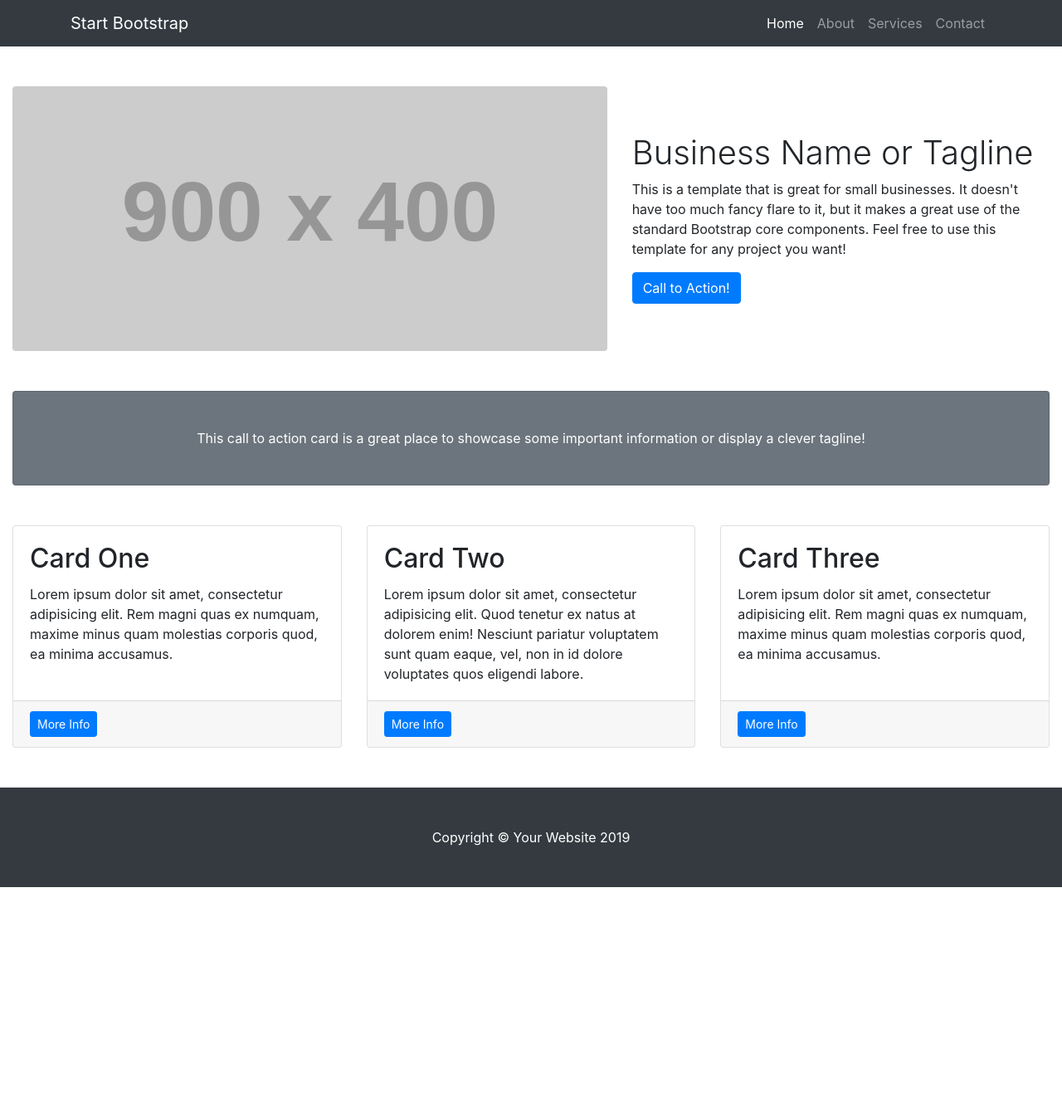
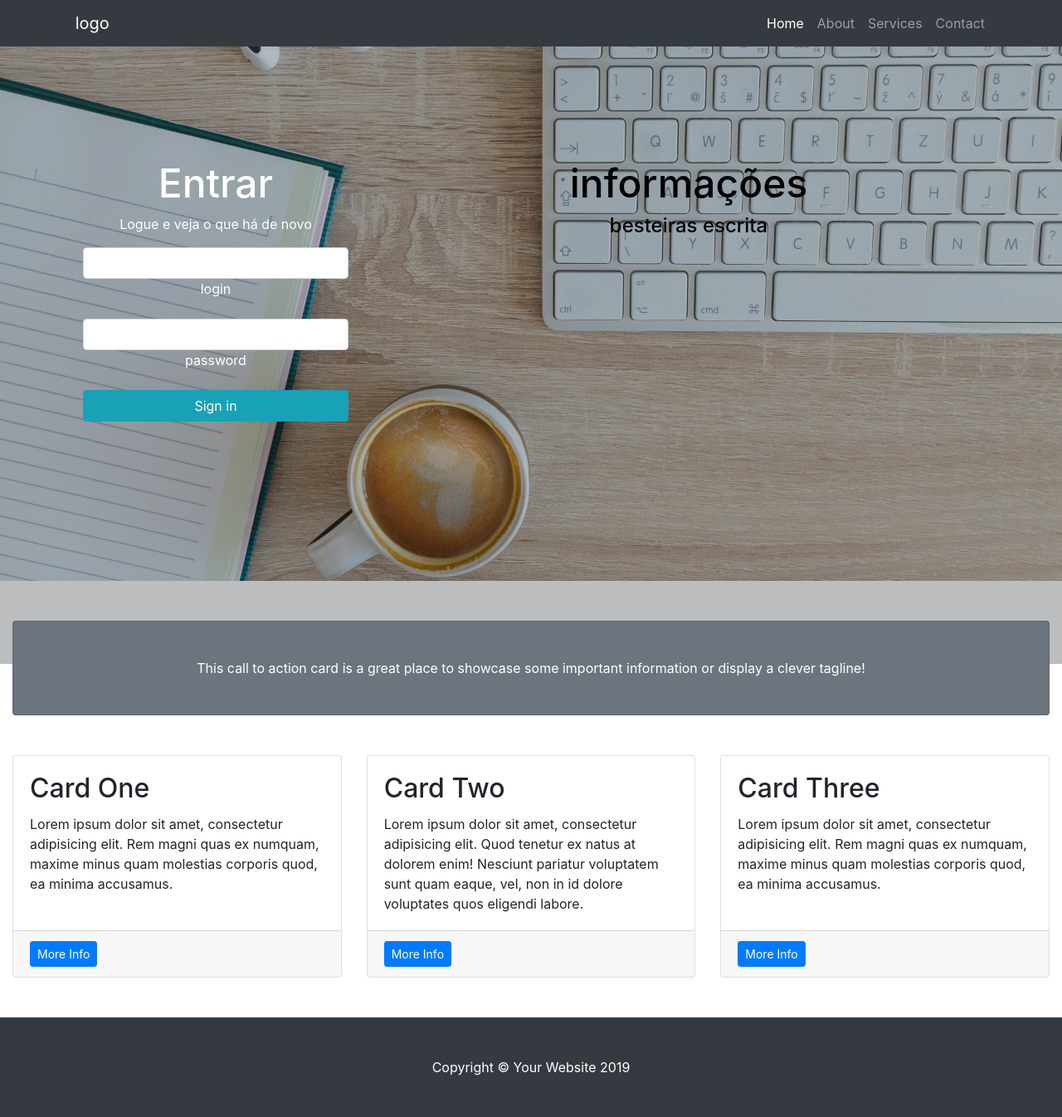
Before and after one commit to Marcos-Antonio1/EmpStart, a PHP site: page / in a window 1280 px wide. Shown: the whole page at 83% size. Before the commit the page ends 1069 px from the top, so only its background shows below. Run offline with PHP 8.4, Linux system fonts and the light colour scheme; grey boxes labelled with a size stand in for pictures from a placeholder-image service; some libraries are stand-ins or nearby versions.

Commit message:
atualizao no home do site

```diff
--- a/Views/assets/css/site.css
+++ b/Views/assets/css/site.css
@@ -1,3 +1,34 @@
-body{
-    padding-top: 56px;
+
+header.masthead {
+    background-color: #343a40;
+    background: url("../imagens/banner.jpg") no-repeat center center;
+    background-size: cover;
+  }
+
+  header.masthead .overlay {
+    position: absolute;
+    background-color: #212529;
+    height: 100%;
+    width: 100%;
+    top: 0;
+    left: 0;
+    opacity: 0.3;
+  }
+
+  header.masthead h1 {
+    font-size: 2rem;
+  }
+
+  @media (min-width: 768px) {
+    header.masthead {
+      padding-top: 12rem;
+      padding-bottom: 12rem;
+    }
+    header.masthead h1 {
+      font-size: 3rem;
+    }
+  }
+
+.texto{
+    color: black;
 }
--- a/index.php
+++ b/index.php
@@ -1,5 +1,6 @@
 <!DOCTYPE html>
 <html lang="en">
+
 <head>
   <meta charset="UTF-8">
   <meta name="viewport" content="width=device-width, initial-scale=1.0">
@@ -8,11 +9,14 @@
   <link rel="stylesheet" href="Views/assets/css/site.css">
   <title>home</title>
 </head>
+
 <body>
   <!-- Navigation -->
   <nav class="navbar navbar-expand-lg navbar-dark bg-dark fixed-top">
     <div class="container">
-      <a class="navbar-brand" href="#">Start Bootstrap</a>
+      <a class="navbar-brand" href="#">
+        <img class="img-fluid" src="" alt=""> logo
+      </a>
       <button class="navbar-toggler" type="button" data-toggle="collapse" data-target="#navbarResponsive" aria-controls="navbarResponsive" aria-expanded="false" aria-label="Toggle navigation">
         <span class="navbar-toggler-icon"></span>
       </button>
@@ -20,7 +24,6 @@
         <ul class="navbar-nav ml-auto">
           <li class="nav-item active">
             <a class="nav-link" href="#">Home
-              <span class="sr-only">(current)</span>
             </a>
           </li>
           <li class="nav-item">
@@ -36,25 +39,45 @@
       </div>
     </div>
   </nav>
-
-  <!-- Page Content -->
+  <!--header -->
+  <header class="masthead text-white text-center">
+    <div class="overlay"></div>
+    <div class="container">
+      <div class="row">
+        <div class="col-12 col-md-4  ">
+          <div class="container">
+            <div id="login" class="signin-card text-white">
+              <h1 class="display1">Entrar </h1>
+              <p class="subhead">Logue e veja o que há de novo </p>
+              <form action="" method="" class="" role="form" class="login">
+                <div id="form-login-username" class="form-group">
+                  <input id="username" class="form-control" name="username" type="text" size="18" alt="login" required />
+                  <span class="form-highlight"></span>
+                  <span class="form-bar"></span>
+                  <label for="username" class="float-label">login</label>
+                </div>
+                <div id="form-login-password" class="form-group">
+                  <input id="passwd" class="form-control" name="password" type="password" size="18" alt="password" required>
+                  <span class="form-highlight"></span>
+                  <span class="form-bar"></span>
+                  <label for="password" class="float-label">password</label>
+                </div>
+                <div>
+                  <button class="btn btn-block btn-info ripple-effect" type="submit" name="Submit" alt="sign in">Sign in</button>
+                </div>
+            </div>
+            </form>
+          </div>
+        </div>
+        <div class="col-12 col-md-8 texto">
+          <h1>informações</h1>
+          <h4 class="h4"> besteiras escrita</h2>
+        </div>
+      </div>
+    </div>
+    </div>
+  </header>
   <div class="container-fluid">
-
-    <!-- Heading Row -->
-    <div class="row align-items-center my-5">
-      <div class="col-lg-7">
-        <img class="img-fluid rounded mb-4 mb-lg-0" src="http://placehold.it/900x400" alt="">
-      </div>
-      <!-- /.col-lg-8 -->
-      <div class="col-lg-5">
-        <h1 class="font-weight-light">Business Name or Tagline</h1>
-        <p>This is a template that is great for small businesses. It doesn't have too much fancy flare to it, but it makes a great use of the standard Bootstrap core components. Feel free to use this template for any project you want!</p>
-        <a class="btn btn-primary" href="#">Call to Action!</a>
-      </div>
-      <!-- /.col-md-4 -->
-    </div>
-    <!-- /.row -->
-
     <!-- Call to Action Well -->
     <div class="card text-white bg-secondary my-5 py-4 text-center">
       <div class="card-body">
@@ -118,4 +141,5 @@
   <script src="Views/assets/jquery-3.4.1.min.js"></script>
   <script src="Views/assets/bootstrap-4.3.1-dist/js/bootstrap.min.js"> </script>
 </body>
+
 </html>
```
Also changed, not shown: Views/assets/imagens/banner.jpg (added). Lines whose indentation alone changed are shown as unchanged.
